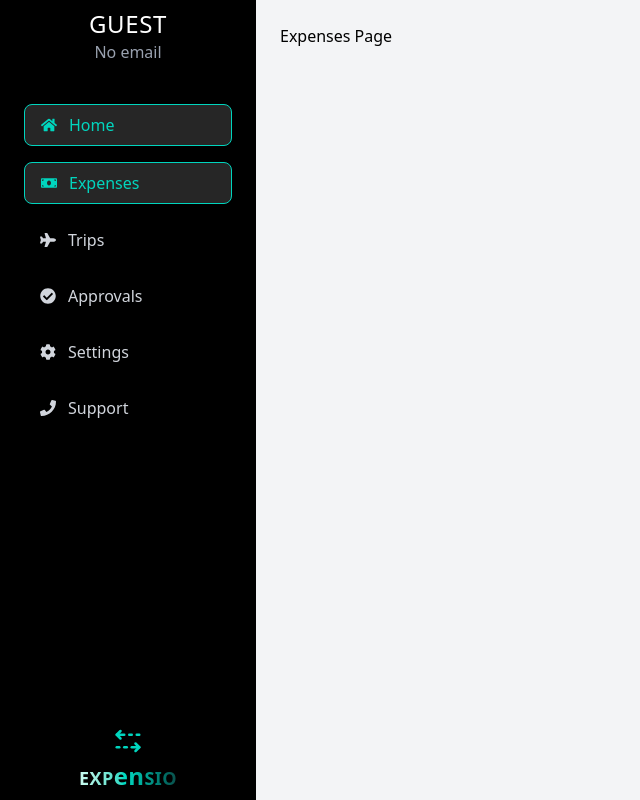
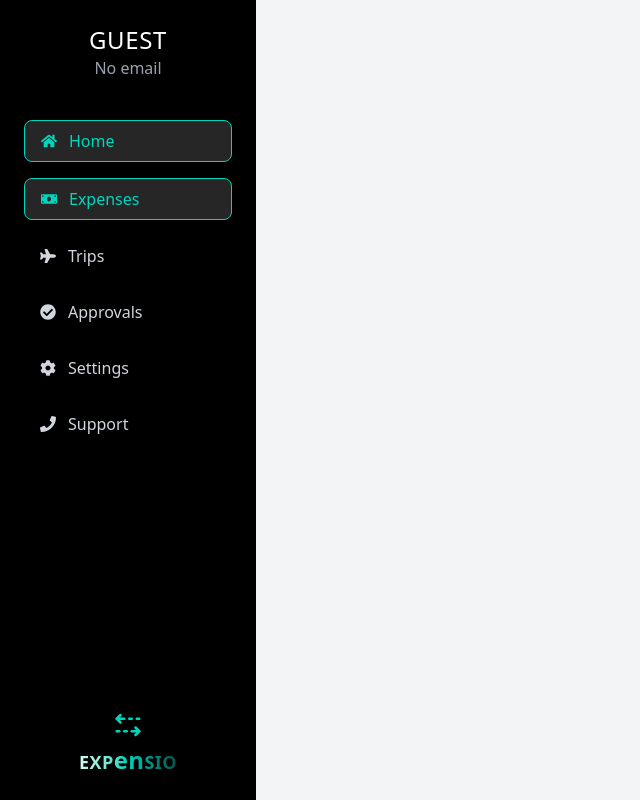
Before and after one commit to TARIQQ-coder/Expensio-App, a React (Vite) app: page /dashboard/expenses in a window 1280 px wide. Shown: the whole page, without its empty margins (0-640 px from the left). Built offline with nearby package versions, Linux system fonts and the light colour scheme; no server answers.

Commit message:
sidebar-update-3

```diff
--- a/src/components/Sidebar.jsx
+++ b/src/components/Sidebar.jsx
@@ -1,5 +1,5 @@
 // Sidebar.jsx
-import React from "react";
+import React, { useState } from "react";
 import { NavLink } from "react-router-dom";
 import {
   FaHome,
@@ -7,21 +7,39 @@ import {
   FaPlane,
   FaCheckCircle,
   FaCog,
-  FaPhone
+  FaPhone,
+  FaBars,
+  FaTimes
 } from "react-icons/fa";
 import { TbArrowsTransferUpDown } from "react-icons/tb";
 
 const Sidebar = ({ user }) => {
+  const [isOpen, setIsOpen] = useState(false);
+
+  const toggleSidebar = () => setIsOpen(!isOpen);
+
   return (
-    <div className="flex flex-col h-screen w-64 bg-black text-gray-300 py-2 px-6 justify-between">
+    <>
+      {/* Floating toggle button (mobile only) */}
+      <button
+        onClick={toggleSidebar}
+        className="lg:hidden fixed top-4 right-4 z-50 p-2 rounded-md bg-black text-white shadow-md"
+      >
+        {isOpen ? <FaTimes size={20} /> : <FaBars size={20} />}
+      </button>
 
+      {/* Sidebar */}
+      <div
+        className={`fixed top-0 left-0 h-full w-64 bg-black text-gray-300 py-6 px-6 flex flex-col justify-between transform transition-transform duration-300 z-40
+        ${isOpen ? "translate-x-0" : "-translate-x-full"} lg:translate-x-0`}
+      >
         {/* Top Section - Profile */}
         <div>
           <div className="flex flex-col items-center mb-10">
             <h2 className="text-white font-medium text-2xl uppercase tracking-wide">
               {user?.displayName || user?.name || "Guest"}
             </h2>
-          <p className=" text-gray-400 truncate max-w-[180px] text-center">
+            <p className="text-gray-400 truncate max-w-[180px] text-center">
               {user?.email || "No email"}
             </p>
           </div>
@@ -39,10 +57,11 @@ const Sidebar = ({ user }) => {
               <NavLink
                 key={to}
                 to={to}
+                onClick={() => setIsOpen(false)} // close sidebar when navigating
                 className={({ isActive }) =>
                   `flex items-center gap-3 px-4 py-2 rounded-lg transition ${
                     isActive
-                    ? "bg-white/15 text-teal-400 border border-[0_0_10px_#14b8a6] "
+                      ? "bg-white/15 text-teal-400 border border-[0_0_10px_#14b8a6]"
                       : "hover:bg-gray-900"
                   }`
                 }
@@ -57,10 +76,20 @@ const Sidebar = ({ user }) => {
         <div className="flex flex-col items-center">
           <TbArrowsTransferUpDown className="text-3xl text-teal-400 mb-1 rotate-90" />
           <h1 className="font-bold text-lg bg-gradient-to-r from-teal-100 via-teal-400 to-teal-900 bg-clip-text text-transparent tracking-wide">
-          EXP<span className="text-2xl">e</span><span className="text-2xl">n</span>SIO
+            EXP<span className="text-2xl">e</span>
+            <span className="text-2xl">n</span>SIO
           </h1>
         </div>
       </div>
+
+      {/* Dark overlay when sidebar is open (mobile only) */}
+      {isOpen && (
+        <div
+          onClick={toggleSidebar}
+          className="fixed inset-0 bg-black/50 lg:hidden z-30"
+        />
+      )}
+    </>
   );
 };
 
```
Lines whose indentation alone changed are shown as unchanged.
